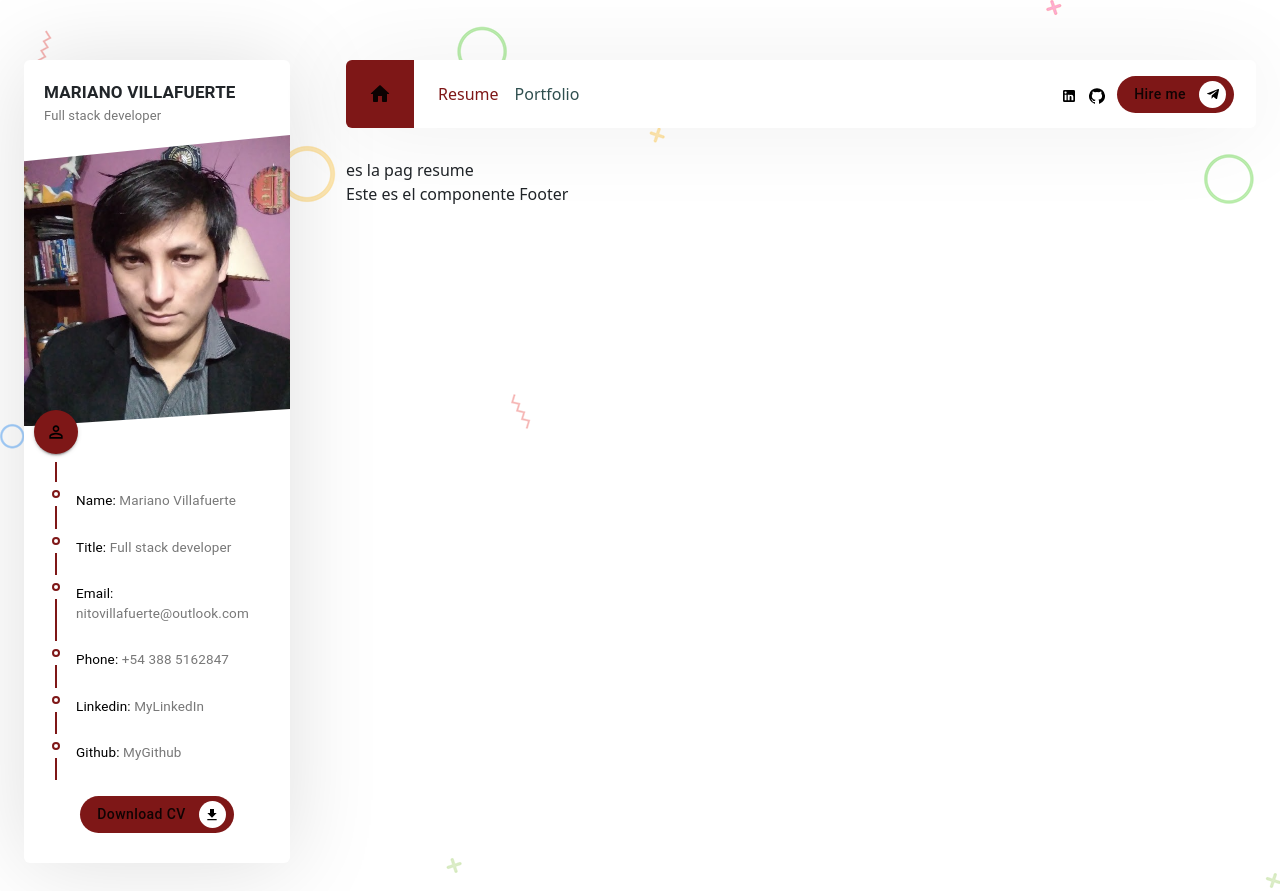
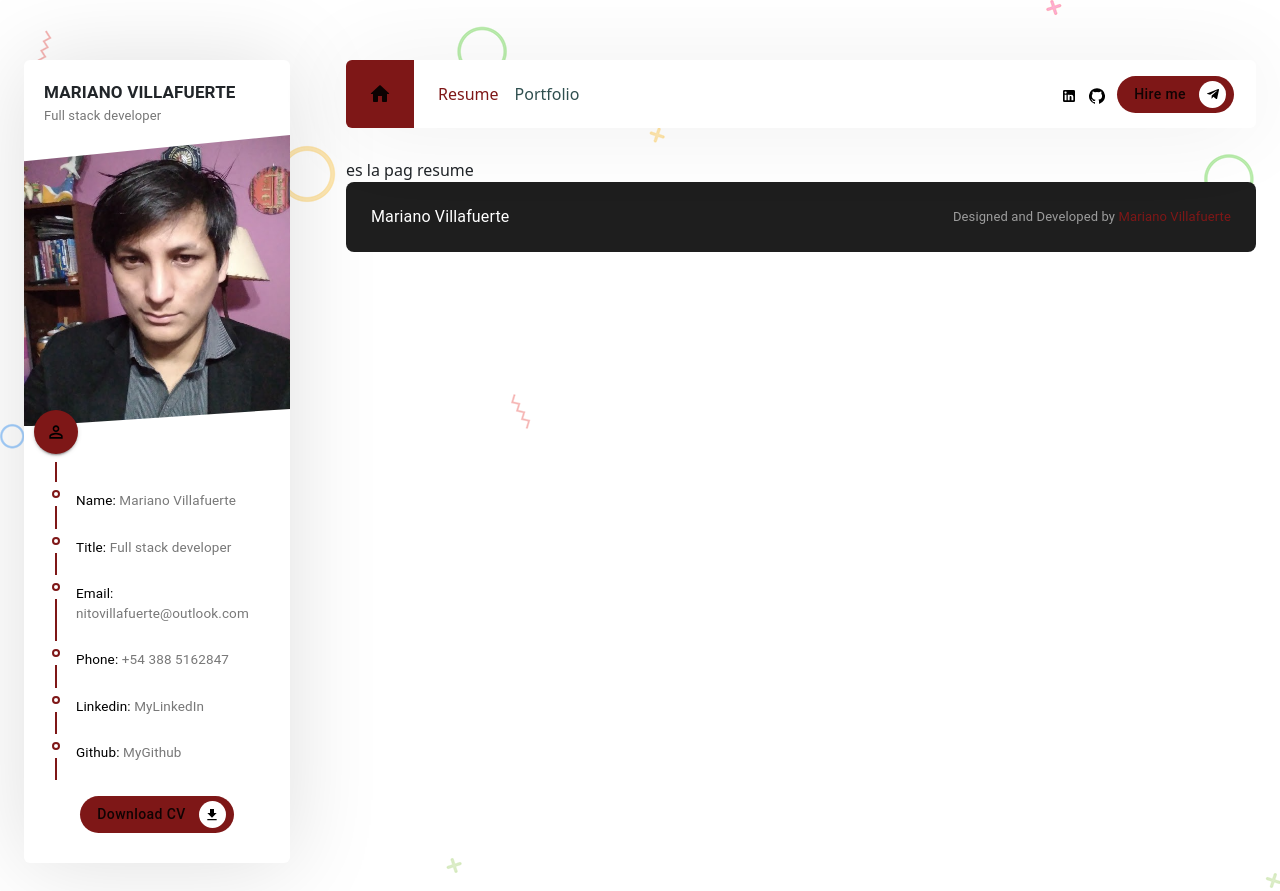
Before and after one commit to nitovill/Portfolio, a React (Create React App) app: page / in a window 1280 px wide. Built offline with nearby package versions, Linux system fonts and the light colour scheme.

Commit message:
Portfolio footer

```diff
--- /dev/null
+++ b/src/components/Footer/Footer.css
@@ -0,0 +1,20 @@
+.footer {
+  background-color: #1e1e1e;
+  color: white;
+  display: flex;
+  flex-wrap: wrap;
+  align-items: center;
+  justify-content: space-between;
+  min-height: 70px;
+  border-radius: 8px;
+  padding: 20px 25px;
+}
+.footer .footer_coopyright {
+  font-size: small;
+  text-align: end;
+  color: #9c9c9c;
+}
+.footer .footer_coopyright > a {
+  text-decoration: none !important;
+  color: var(--main-color);
+}
--- a/src/components/Footer/Footer.jsx
+++ b/src/components/Footer/Footer.jsx
@@ -1,7 +1,25 @@
 import React from "react";
+import "./Footer.css";
+import { Typography } from "@material-ui/core";
+import resumeData from "../../utils/resumeData";
 
 const Footer = () => {
-  return <div>Este es el componente Footer</div>;
+  return (
+    <div className="footer">
+      <div className="footer_left">
+        <Typography className="footer_name">{resumeData.name}</Typography>
+      </div>
+      <div className="fotter_right">
+        <Typography className="footer_coopyright">
+          Designed and Developed by{" "}
+          <a href="/" target="_blank">
+            Mariano Villafuerte
+          </a>
+          <br />
+        </Typography>
+      </div>
+    </div>
+  );
 };
 
 export default Footer;
--- a/src/index.css
+++ b/src/index.css
@@ -8,7 +8,7 @@
   -webkit-font-smoothing: antialiased;
   -moz-osx-font-smoothing: grayscale;
   background: #fafafa;
-  overflow: hidden;
+  overflow-x: hidden;
   background: url(./assets/images/bg-1.png);
 }
 
```
